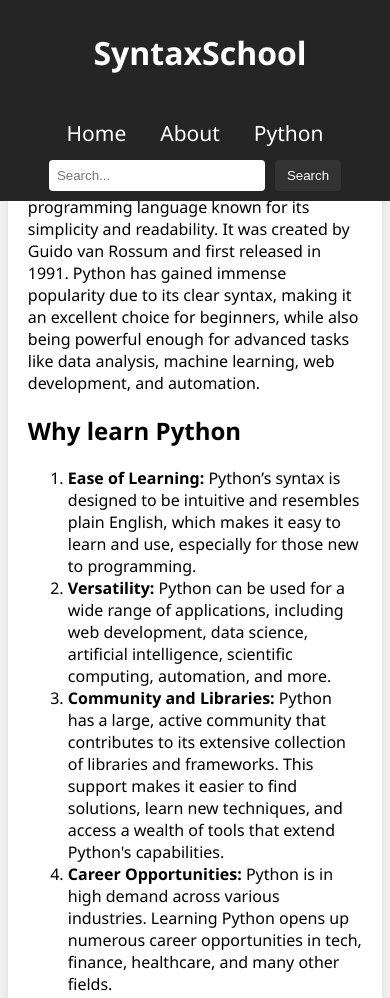
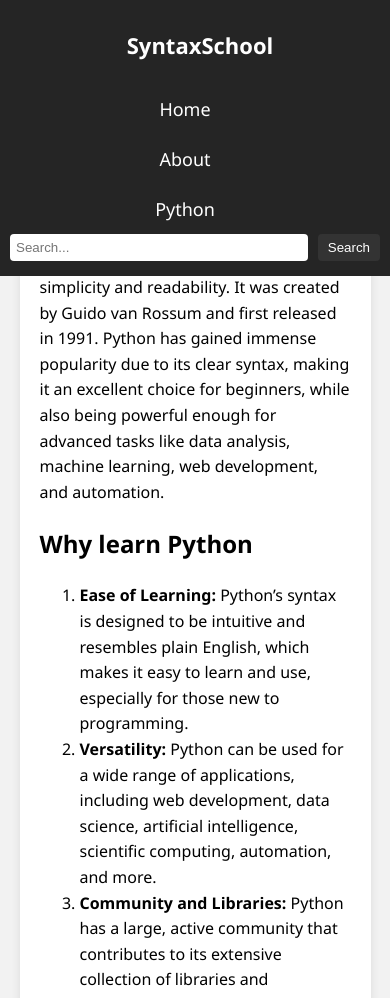
Before and after one commit to harshitbansal2077/SyntaxSchool, a plain HTML site: page index.html in a window 390 px wide. Shown: the top 998 px of the page. Drawn offline with Linux system fonts and the light colour scheme.

Commit message:
Update index.css

```diff
--- a/index.css
+++ b/index.css
@@ -1,3 +1,4 @@
+/* Base Styles */
 body {
     font-family: 'Segoe UI', Tahoma, Geneva, Verdana, sans-serif;
     margin: 0;
@@ -6,6 +7,7 @@ body {
     box-sizing: border-box;
 }
 
+/* Header Styles */
 .header-container {
     display: flex;
     align-items: center;
@@ -14,30 +16,35 @@ body {
     color: white;
     padding: 10px 20px;
     width: 100%;
-    box-sizing: border-box; /* Ensures padding is included in width */
-    overflow-x: hidden; /* Prevents horizontal overflow */
     position: fixed;
     top: 0;
     left: 0;
     z-index: 1000;
+    box-sizing: border-box;
+    overflow-x: hidden;
 }
 
 .header {
     margin-left: 10px;
-    flex: 1; /* Allows header to take up remaining space */
+    flex: 1;
 }
 
+.header h1 {
+    font-size: 28px; /* Larger on desktops, readable on mobile */
+}
+
+/* Link Styles */
 .links {
     display: flex;
-    align-items: center; /* Aligns links vertically in the center */
-    margin-right: 20px; /* Adds space between links and search bar */
+    align-items: center;
+    margin-right: 20px;
 }
 
 .links a {
     color: white;
     text-decoration: none;
-    margin: 0 10px; /* Adjust as needed */
-    padding: 8px 12px; /* Adjust as needed */
+    margin: 0 10px;
+    padding: 8px 12px;
     font-size: 21px;
 }
 
@@ -46,63 +53,33 @@ body {
     border-radius: 5px;
 }
 
+/* Content Styling */
+.content {
+    padding: 20px;
+    margin-top: 10%;
+    background-color: white;
+    margin-left: 10%;
+    margin-right: 10%;
+    margin-bottom: 5%;
+    border-radius: 5px;
+    box-shadow: 0 0 10px rgba(0, 0, 0, 0.1);
+    font-size: 18px;
+    line-height: 1.6;
+}
+
+/* Code Block Styling */
 code {
     display: block;
     background-color: #333;
     color: #f8f8f2;
     padding: 10px;
     border-radius: 5px;
-    margin: 10px auto;
+    margin: 10px 0;
     font-family: 'Courier New', Courier, monospace;
     width: fit-content;
 }
 
-.content {
-    padding: 10px 20px;
-    margin-top: 9%;
-    background-color: white;
-    margin-left: 2%;
-    margin-right: 2%;
-    margin-bottom: 2%;
-    border-radius: 5px;
-    box-shadow: 0 0 10px rgba(0, 0, 0, 0.1);
-}
-
-/* Media Query for Smaller Screens */
-@media (max-width: 768px) {
-    .header-container {
-        flex-direction: column;
-        align-items: center;
-    }
-    .links {
-        margin-top: 10px;
-        margin-right: 0; /* Removes right margin on smaller screens */
-    }
-    .links a {
-        margin: 5px;
-    }
-}
-
-.footer {
-    padding: 10px 20px;
-    text-align: center;
-    display: flex;
-    justify-content: center; /* Centers content horizontally */
-    align-items: center; /* Centers content vertically */
-    gap: 50px; /* Adds space between elements */
-}
-
-.footer a {
-    color: black;
-    text-decoration: none;
-    padding-left: 5px; /* Adds some space between the text and the link */
-}
-
-.footer a:hover {
-    text-decoration: underline; /* Optional: Underline link on hover */
-}
-
-
+/* Search Styles */
 .search-container {
     display: flex;
     align-items: center;
@@ -112,7 +89,7 @@ code {
     padding: 8px;
     border: none;
     border-radius: 4px;
-    width: 200px; /* Adjust width as needed */
+    width: 200px;
     margin-right: 10px;
 }
 
@@ -128,3 +105,80 @@ code {
 .search-button:hover {
     background-color: #555;
 }
+
+/* Footer Styles */
+.footer {
+    padding: 10px 20px;
+    text-align: center;
+    display: flex;
+    justify-content: center;
+    align-items: center;
+    gap: 50px;
+}
+
+.footer a {
+    color: black;
+    text-decoration: none;
+    padding-left: 5px;
+}
+
+.footer a:hover {
+    text-decoration: underline;
+}
+
+/* Media Query for Smaller Screens (Tablets & Mobile) */
+@media (max-width: 768px) {
+    /* Stack header contents vertically */
+    .header-container {
+        flex-direction: column;
+        align-items: center;
+        padding: 15px 10px;
+    }
+
+    .header h1 {
+        font-size: 22px;
+    }
+
+    .links {
+        flex-direction: column;
+        margin-top: 10px;
+    }
+
+    .links a {
+        margin: 5px 0;
+        font-size: 18px;
+    }
+
+    .search-container {
+        width: 100%;
+        justify-content: center;
+    }
+
+    .search-input {
+        width: 80%;
+        padding: 6px;
+    }
+
+    .search-button {
+        padding: 6px 10px;
+    }
+
+    /* Content and Padding Adjustments for Mobile */
+    .content {
+        margin-left: 5%;
+        margin-right: 5%;
+        margin-top: 15%;
+        font-size: 16px; /* Slightly smaller for mobile */
+    }
+
+    /* Footer Adjustments for Mobile */
+    .footer {
+        flex-direction: column;
+        gap: 10px;
+        font-size: 14px;
+    }
+
+    .footer a {
+        font-size: 14px;
+    }
+}
```
